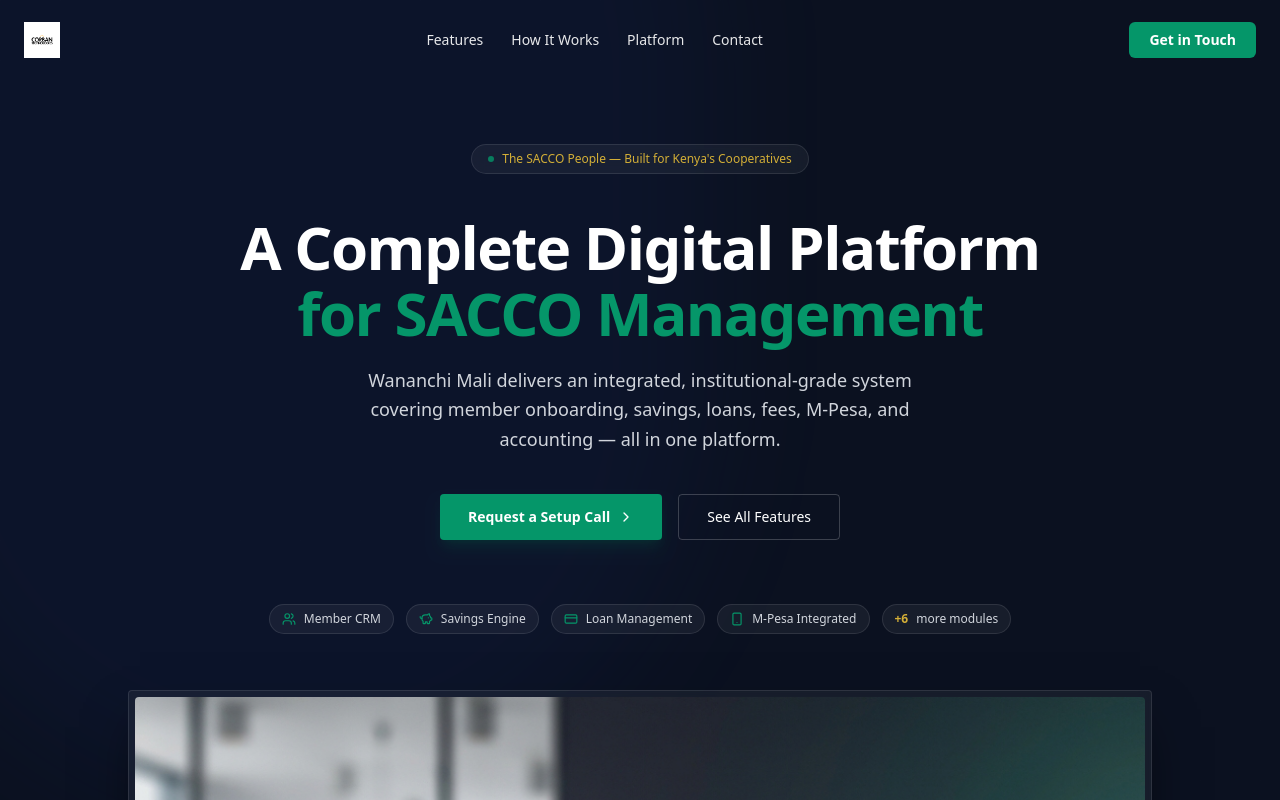
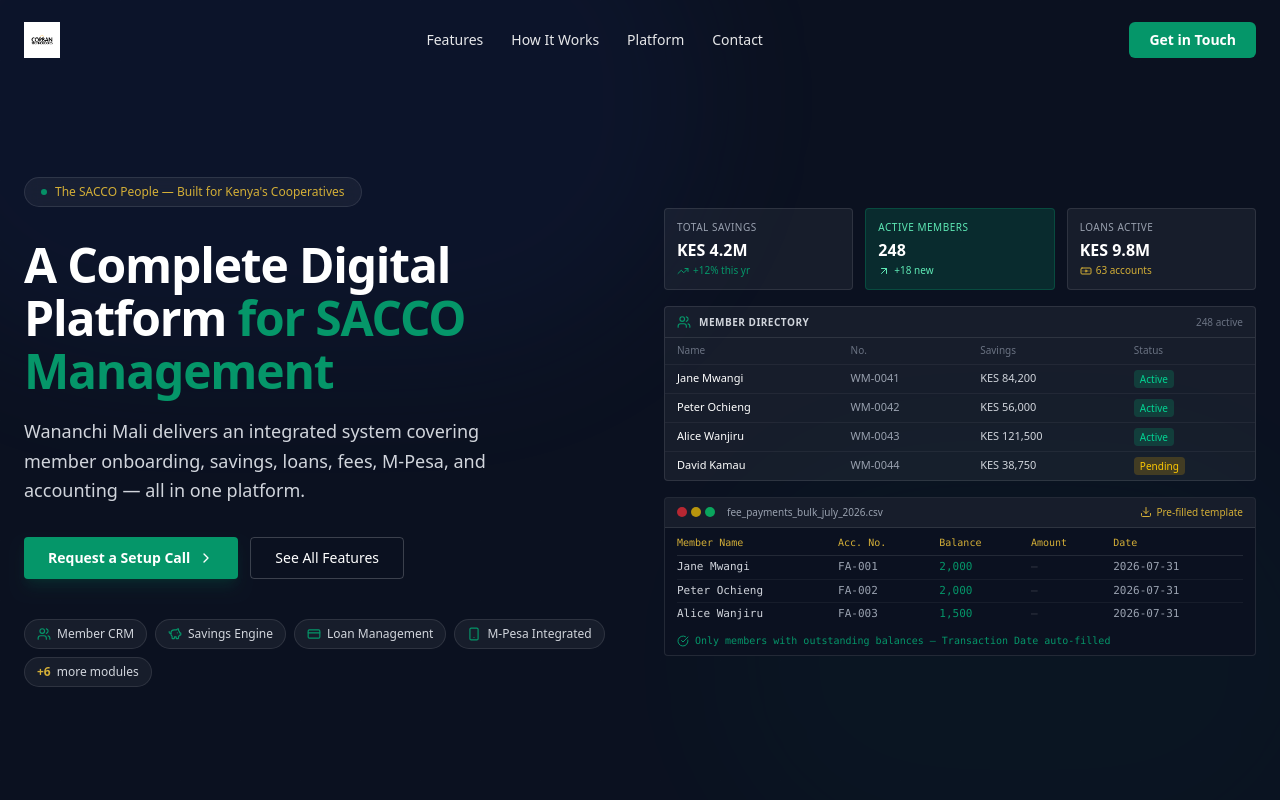
Before and after one commit to corbantechnologies/wananchimali, a Next.js app: page / in a window 1280 px wide. Shown: the top 800 px of the page. Built offline with nearby package versions, Linux system fonts and the light colour scheme; a web font is replaced by a local one.

Commit message:
update product

```diff
--- a/components/sections/Hero.tsx
+++ b/components/sections/Hero.tsx
@@ -1,12 +1,29 @@
-import Image from "next/image"
 import Link from "next/link"
-import { ChevronRight, Users, PiggyBank, CreditCard, Smartphone } from "lucide-react"
+import {
+    ChevronRight, Users, PiggyBank, CreditCard, Smartphone,
+    TrendingUp, CheckCircle, Download, ArrowUpRight, Banknote
+} from "lucide-react"
 
 const platformPills = [
     { icon: Users, label: "Member CRM" },
     { icon: PiggyBank, label: "Savings Engine" },
     { icon: CreditCard, label: "Loan Management" },
     { icon: Smartphone, label: "M-Pesa Integrated" },
+]
+
+// ─── Mini mock data ────────────────────────────────────────────────────────
+
+const memberRows = [
+    { name: "Jane Mwangi", number: "WM-0041", savings: "KES 84,200", status: "Active" },
+    { name: "Peter Ochieng", number: "WM-0042", savings: "KES 56,000", status: "Active" },
+    { name: "Alice Wanjiru", number: "WM-0043", savings: "KES 121,500", status: "Active" },
+    { name: "David Kamau", number: "WM-0044", savings: "KES 38,750", status: "Pending" },
+]
+
+const csvRows = [
+    { name: "Jane Mwangi", acc: "FA-001", balance: "2,000", date: "2026-07-31" },
+    { name: "Peter Ochieng", acc: "FA-002", balance: "2,000", date: "2026-07-31" },
+    { name: "Alice Wanjiru", acc: "FA-003", balance: "1,500", date: "2026-07-31" },
 ]
 
 export function Hero() {
@@ -16,7 +33,6 @@
             <div className="absolute inset-0 pointer-events-none select-none">
                 <div className="absolute -top-[20%] -left-[10%] w-[65%] h-[65%] rounded-full bg-corporate-blue/20 blur-3xl opacity-50" />
                 <div className="absolute bottom-[-10%] right-[-5%] w-[50%] h-[55%] rounded-full bg-corporate-emerald/10 blur-3xl opacity-30" />
-                {/* Subtle grid */}
                 <div
                     className="absolute inset-0 opacity-[0.03]"
                     style={{
@@ -26,70 +42,163 @@
                 />
             </div>
 
-            <div className="container mx-auto px-4 md:px-6 relative z-10 flex flex-col items-center text-center py-20">
+            <div className="container mx-auto px-4 md:px-6 relative z-10 py-20">
+                <div className="grid lg:grid-cols-2 gap-12 items-center">
 
-                {/* Badge */}
-                <div className="inline-flex items-center gap-2 rounded-full border border-white/10 bg-white/5 px-4 py-1.5 text-xs font-medium text-corporate-gold backdrop-blur-sm mb-10">
+                    {/* ── Left: Text ─────────────────────────────────────── */}
+                    <div className="text-center lg:text-left">
+                        <div className="inline-flex items-center gap-2 rounded-full border border-white/10 bg-white/5 px-4 py-1.5 text-xs font-medium text-corporate-gold backdrop-blur-sm mb-8">
                             <span className="h-1.5 w-1.5 rounded-full bg-corporate-emerald animate-pulse" />
                             The SACCO People — Built for Kenya's Cooperatives
                         </div>
 
-                {/* Headline */}
-                <h1 className="max-w-4xl text-4xl font-bold tracking-tight text-white mb-5 md:text-5xl lg:text-6xl leading-[1.1]">
+                        <h1 className="text-4xl font-bold tracking-tight text-white mb-5 md:text-5xl leading-[1.1]">
                             A Complete Digital Platform{" "}
-                    <br className="hidden md:block" />
                             <span className="text-corporate-emerald">for SACCO Management</span>
                         </h1>
 
-                {/* Subtext */}
-                <p className="max-w-xl text-base text-gray-300 mb-10 md:text-lg leading-relaxed">
-                    Wananchi Mali delivers an integrated, institutional-grade system covering member onboarding, savings, loans, fees, M-Pesa, and accounting — all in one platform.
+                        <p className="text-base text-gray-300 mb-8 md:text-lg leading-relaxed max-w-lg">
+                            Wananchi Mali delivers an integrated system covering member onboarding, savings, loans, fees, M-Pesa, and accounting — all in one platform.
                         </p>
 
-                {/* CTA */}
-                <div className="flex flex-col sm:flex-row gap-4 mb-16">
+                        <div className="flex flex-col sm:flex-row gap-3 mb-10 justify-center lg:justify-start">
                             <Link
                                 href="/#contact"
-                        className="inline-flex items-center justify-center gap-2 px-7 py-3 bg-corporate-emerald hover:bg-emerald-700 text-white text-sm font-semibold rounded transition-colors shadow-lg shadow-emerald-900/30"
+                                className="inline-flex items-center justify-center gap-2 px-6 py-2.5 bg-corporate-emerald hover:bg-emerald-700 text-white text-sm font-semibold rounded transition-colors shadow-lg shadow-emerald-900/30"
                             >
                                 Request a Setup Call <ChevronRight className="h-4 w-4" />
                             </Link>
                             <Link
                                 href="/platform"
-                        className="inline-flex items-center justify-center gap-2 px-7 py-3 border border-white/20 text-white text-sm font-medium rounded hover:bg-white/10 transition-colors"
+                                className="inline-flex items-center justify-center gap-2 px-6 py-2.5 border border-white/20 text-white text-sm font-medium rounded hover:bg-white/10 transition-colors"
                             >
                                 See All Features
                             </Link>
                         </div>
 
                         {/* Module pills */}
-                <div className="flex flex-wrap items-center justify-center gap-3 mb-14">
+                        <div className="flex flex-wrap gap-2 justify-center lg:justify-start">
                             {platformPills.map(({ icon: Icon, label }) => (
                                 <div
                                     key={label}
-                            className="inline-flex items-center gap-2 px-3 py-1.5 rounded-full bg-white/5 border border-white/10 text-xs text-gray-300"
+                                    className="inline-flex items-center gap-1.5 px-3 py-1.5 rounded-full bg-white/5 border border-white/10 text-xs text-gray-300"
                                 >
                                     <Icon className="h-3.5 w-3.5 text-corporate-emerald" />
                                     {label}
                                 </div>
                             ))}
-                    <div className="inline-flex items-center gap-2 px-3 py-1.5 rounded-full bg-white/5 border border-white/10 text-xs text-gray-300">
+                            <div className="inline-flex items-center gap-1.5 px-3 py-1.5 rounded-full bg-white/5 border border-white/10 text-xs text-gray-300">
                                 <span className="text-corporate-gold font-semibold">+6</span> more modules
                             </div>
                         </div>
+                    </div>
 
-                {/* Dashboard image */}
-                <div className="relative w-full max-w-5xl">
-                    <div className="relative rounded border border-white/10 bg-white/5 p-1.5 shadow-2xl shadow-black/60 backdrop-blur-sm">
-                        <div className="absolute inset-0 bg-gradient-to-t from-corporate-navy via-transparent to-transparent z-10 pointer-events-none rounded" />
-                        <Image
-                            src="/images/hero-dashboard.png"
-                            alt="Wananchi Mali SACCO Platform Dashboard"
-                            width={1280}
-                            height={800}
-                            className="rounded object-cover w-full"
-                            priority
-                        />
+                    {/* ── Right: UI Mockups ──────────────────────────────── */}
+                    <div className="flex flex-col gap-4 text-xs">
+
+                        {/* ── Row 1: Stats cards ─────────────────────────── */}
+                        <div className="grid grid-cols-3 gap-3">
+                            <div className="bg-white/5 border border-white/10 rounded p-3">
+                                <div className="text-gray-400 mb-1 text-[10px] uppercase tracking-wider">Total Savings</div>
+                                <div className="text-white font-bold text-base">KES 4.2M</div>
+                                <div className="flex items-center gap-1 text-corporate-emerald text-[10px] mt-0.5">
+                                    <TrendingUp className="h-3 w-3" /> +12% this yr
+                                </div>
+                            </div>
+                            <div className="bg-corporate-emerald/20 border border-corporate-emerald/30 rounded p-3">
+                                <div className="text-emerald-300 mb-1 text-[10px] uppercase tracking-wider">Active Members</div>
+                                <div className="text-white font-bold text-base">248</div>
+                                <div className="flex items-center gap-1 text-emerald-300 text-[10px] mt-0.5">
+                                    <ArrowUpRight className="h-3 w-3" /> +18 new
+                                </div>
+                            </div>
+                            <div className="bg-white/5 border border-white/10 rounded p-3">
+                                <div className="text-gray-400 mb-1 text-[10px] uppercase tracking-wider">Loans Active</div>
+                                <div className="text-white font-bold text-base">KES 9.8M</div>
+                                <div className="flex items-center gap-1 text-corporate-gold text-[10px] mt-0.5">
+                                    <Banknote className="h-3 w-3" /> 63 accounts
+                                </div>
+                            </div>
+                        </div>
+
+                        {/* ── Row 2: Member table ────────────────────────── */}
+                        <div className="bg-white/5 border border-white/10 rounded overflow-hidden">
+                            <div className="flex items-center justify-between px-3 py-2 border-b border-white/10">
+                                <div className="flex items-center gap-2 text-[10px] font-semibold text-gray-300 uppercase tracking-wider">
+                                    <Users className="h-3.5 w-3.5 text-corporate-emerald" />
+                                    Member Directory
+                                </div>
+                                <span className="text-[10px] text-gray-500">248 active</span>
+                            </div>
+                            <table className="w-full">
+                                <thead>
+                                    <tr className="border-b border-white/5">
+                                        <th className="text-left px-3 py-1.5 text-[10px] text-gray-500 font-medium">Name</th>
+                                        <th className="text-left px-3 py-1.5 text-[10px] text-gray-500 font-medium">No.</th>
+                                        <th className="text-left px-3 py-1.5 text-[10px] text-gray-500 font-medium hidden sm:table-cell">Savings</th>
+                                        <th className="text-left px-3 py-1.5 text-[10px] text-gray-500 font-medium">Status</th>
+                                    </tr>
+                                </thead>
+                                <tbody>
+                                    {memberRows.map((r) => (
+                                        <tr key={r.number} className="border-b border-white/5 last:border-0">
+                                            <td className="px-3 py-1.5 text-[11px] text-white font-medium">{r.name}</td>
+                                            <td className="px-3 py-1.5 text-[11px] text-gray-400">{r.number}</td>
+                                            <td className="px-3 py-1.5 text-[11px] text-gray-300 hidden sm:table-cell">{r.savings}</td>
+                                            <td className="px-3 py-1.5">
+                                                <span className={`px-1.5 py-0.5 rounded text-[10px] font-medium ${r.status === "Active" ? "bg-emerald-500/20 text-emerald-400" : "bg-yellow-500/20 text-yellow-400"}`}>
+                                                    {r.status}
+                                                </span>
+                                            </td>
+                                        </tr>
+                                    ))}
+                                </tbody>
+                            </table>
+                        </div>
+
+                        {/* ── Row 3: CSV template mockup ─────────────────── */}
+                        <div className="bg-corporate-navy border border-white/10 rounded overflow-hidden">
+                            <div className="flex items-center justify-between px-3 py-2 bg-white/5 border-b border-white/10">
+                                <div className="flex items-center gap-2">
+                                    <div className="flex gap-1">
+                                        <span className="h-2.5 w-2.5 rounded-full bg-red-500/70" />
+                                        <span className="h-2.5 w-2.5 rounded-full bg-yellow-400/70" />
+                                        <span className="h-2.5 w-2.5 rounded-full bg-green-400/70" />
+                                    </div>
+                                    <span className="text-[10px] text-gray-400 ml-1">fee_payments_bulk_july_2026.csv</span>
+                                </div>
+                                <div className="flex items-center gap-1 text-corporate-gold text-[10px]">
+                                    <Download className="h-3 w-3" /> Pre-filled template
+                                </div>
+                            </div>
+                            <div className="overflow-x-auto px-3 py-2 font-mono">
+                                <table className="w-full border-collapse">
+                                    <thead>
+                                        <tr className="border-b border-white/10">
+                                            {["Member Name", "Acc. No.", "Balance", "Amount", "Date"].map(h => (
+                                                <th key={h} className="text-left pr-4 pb-1.5 text-[10px] text-corporate-gold font-medium whitespace-nowrap">{h}</th>
+                                            ))}
+                                        </tr>
+                                    </thead>
+                                    <tbody className="text-gray-300">
+                                        {csvRows.map((row, i) => (
+                                            <tr key={i} className="border-b border-white/5 last:border-0">
+                                                <td className="pr-4 py-1 text-[11px] whitespace-nowrap">{row.name}</td>
+                                                <td className="pr-4 py-1 text-[11px] text-gray-400">{row.acc}</td>
+                                                <td className="pr-4 py-1 text-[11px] text-corporate-emerald">{row.balance}</td>
+                                                <td className="pr-4 py-1 text-[11px] text-white/20">—</td>
+                                                <td className="pr-4 py-1 text-[11px] text-gray-400">{row.date}</td>
+                                            </tr>
+                                        ))}
+                                    </tbody>
+                                </table>
+                                <div className="flex items-center gap-1.5 mt-2 text-corporate-emerald text-[10px]">
+                                    <CheckCircle className="h-3 w-3" />
+                                    Only members with outstanding balances — Transaction Date auto-filled
+                                </div>
+                            </div>
+                        </div>
+
                     </div>
                 </div>
             </div>
```
Lines whose indentation alone changed are shown as unchanged.
